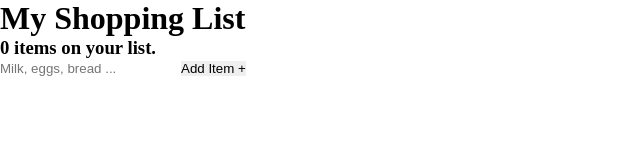
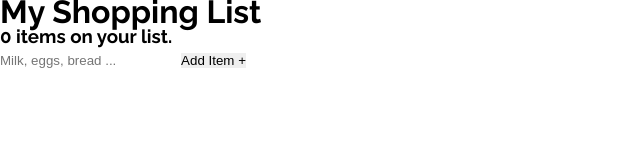
Before and after one commit to johntypescode/shopping-list, a plain HTML site: page index.html in a window 1280 px wide. Shown: the whole page, without its empty margins (0-640 px from the left). Drawn offline with Linux system fonts and the light colour scheme.

Commit message:
Google Fonts import

```diff
--- a/css/style.css
+++ b/css/style.css
@@ -1,3 +1,5 @@
+@import url('https://fonts.googleapis.com/css2?family=Raleway:ital,wght@0,100..900;1,100..900&display=swap');
+
 * {
 	margin: 0;
 	padding: 0;
@@ -9,3 +11,7 @@
 *:before, *:after {
 	box-sizing: border-box;
 }
+
+html {
+	font: normal 1rem/1.5rem Raleway, 'Helvetica Neue', Helvetica, Arial, sans-serif;
+}
```
